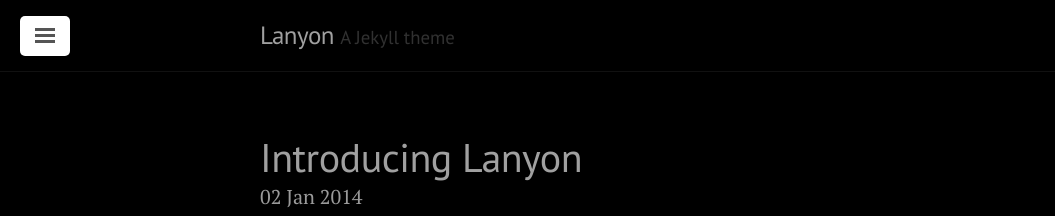
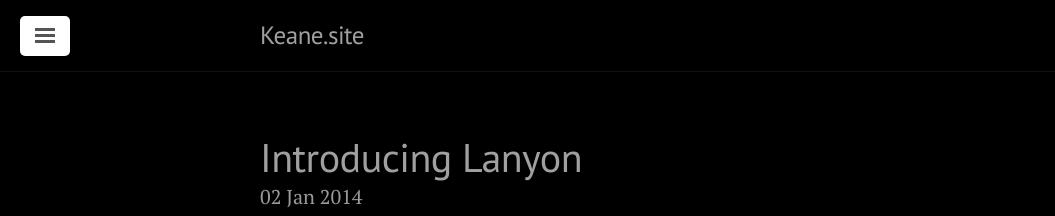
Before and after one commit to iankeane/keanegit.github.io, a Jekyll site: the page built from index.html, in a window 1280 px wide and 900 px high. Shown: the top 216 px of the window, without its empty margins (0-1055 px from the left). Built offline with Jekyll 4.4.1, drawn with Linux system fonts in a browser that asks for light colours; the list of posts is cut into pages by our own code; some of the changed lines change nothing that is shown.

Commit message:
changed config.yml

```diff
--- a/_config.yml
+++ b/_config.yml
@@ -5,18 +5,18 @@
 relative_permalinks: false # Changed to false for github
 
 # Setup
-title:               Lanyon
-tagline:             'A Jekyll theme'
-description:         'A reserved <a href="http://jekyllrb.com" target="_blank">Jekyll</a> theme that places the utmost gravity on content with a hidden drawer. Made by <a href="https://twitter.com/mdo" target="_blank">@mdo</a>.'
-url:                 http://lanyon.getpoole.com
+title:               Keane.site
+tagline:             ''
+description:         'Welcome to my personal project repository'
+url:                 http://keane.site
 baseurl:             ''
 paginate:            5
 
 # About/contact
 author:
-  name:              Mark Otto
-  url:               https://twitter.com/mdo
-  email:             markdotto@gmail.com
+  name:              Ian Keane
+  url:               github.com/keanegit
+  email:             keanerec@gmail.com
 
 # Custom vars
 version:             1.0.0
--- a/index.html
+++ b/index.html
@@ -1,6 +1,6 @@
 ---
 layout: default
-title: Posts
+title: Home
 ---
 
 <div class="posts">
```
